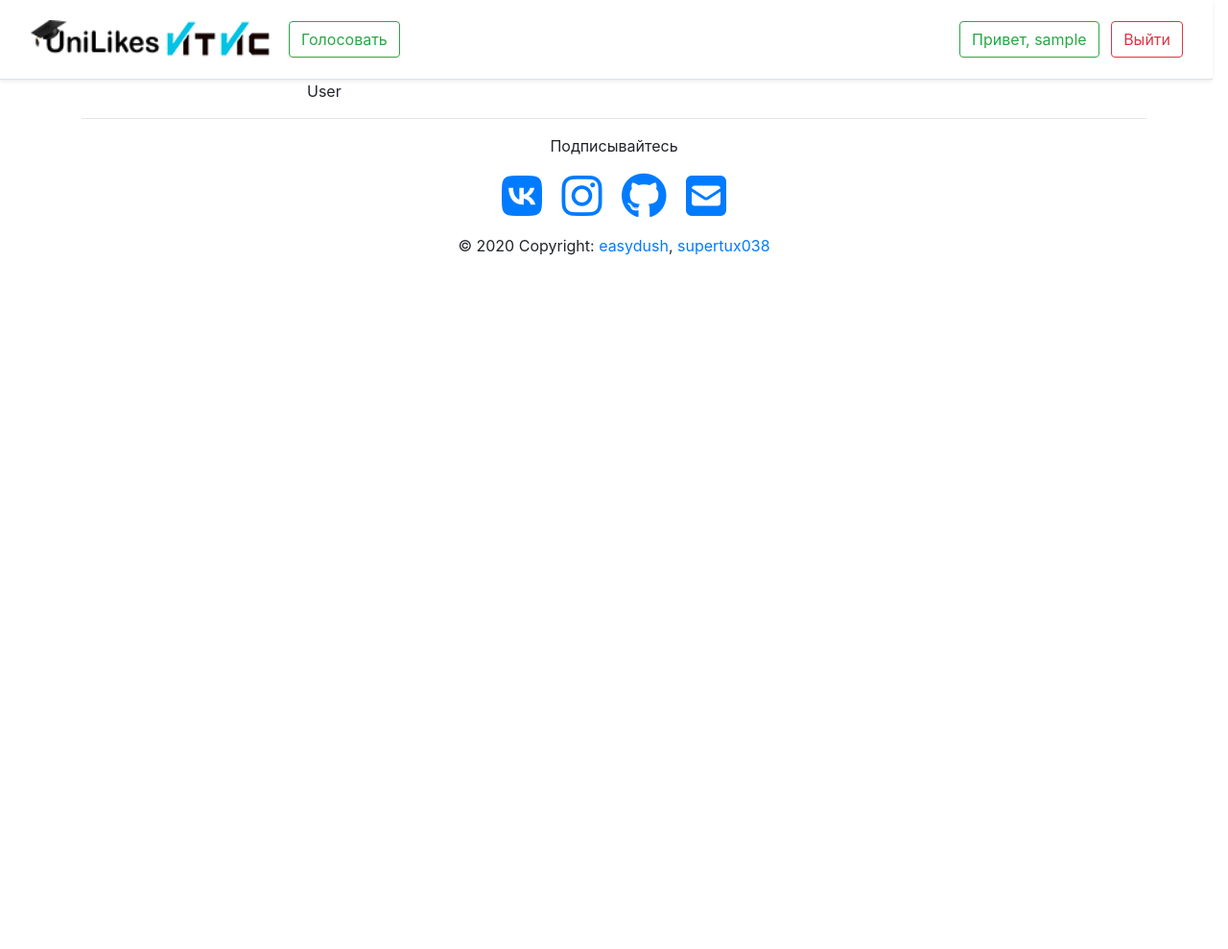
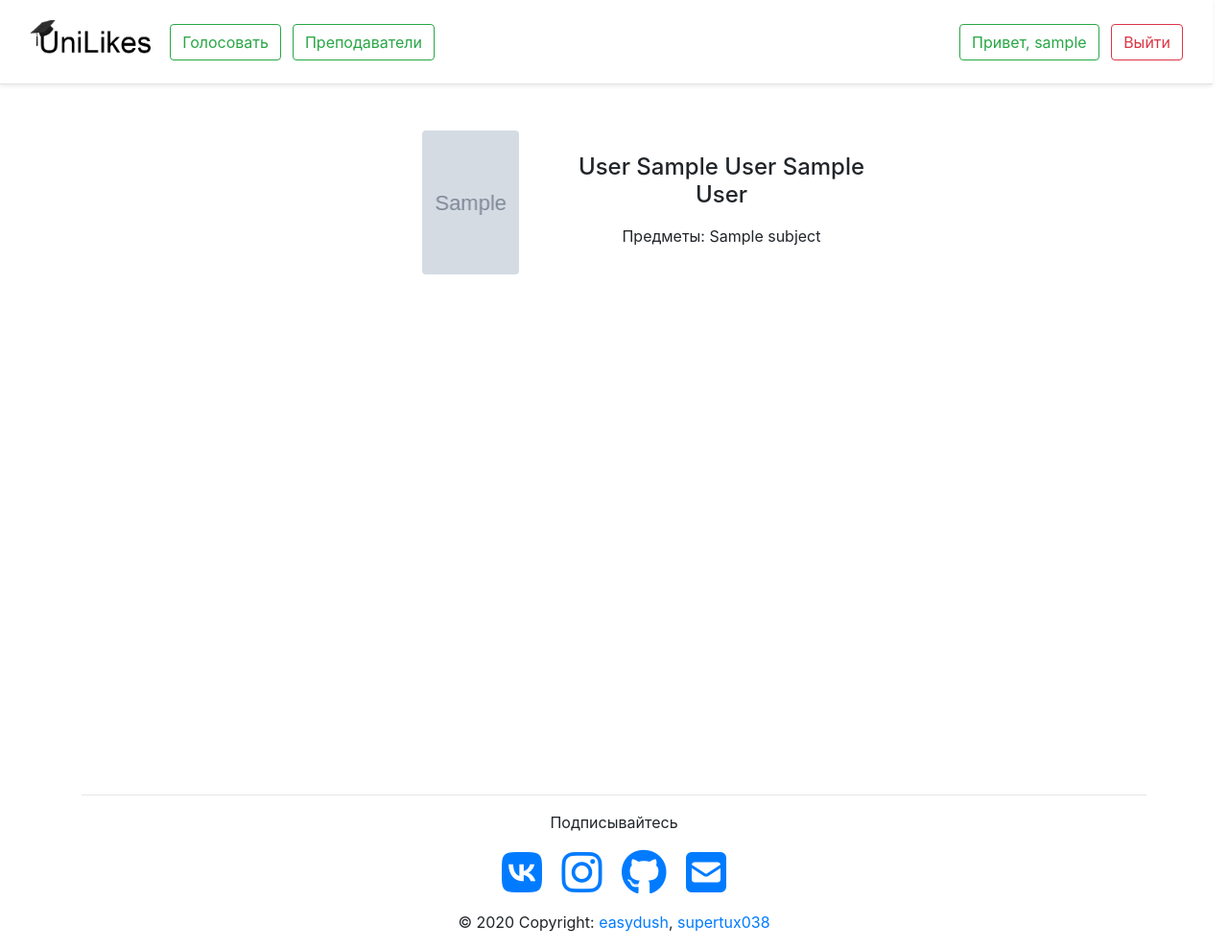
Before and after one commit to easydush/UniLikes, a Django app: page /teachers/ in a window 1280 px wide. Shown: the whole page at 96% size. Before the commit the page ends 266 px from the top, so only its background shows below. Run offline with Django 3.2, Linux system fonts and the light colour scheme; a user stored in the database is signed in; tables that the repository leaves empty hold one stand-in row (values such as "Sample post"); grey boxes marked "Sample" are stand-in pictures; some libraries are stand-ins or nearby versions.

Commit message:
Added teachers list page

```diff
--- a/templates/footer.html
+++ b/templates/footer.html
@@ -13,7 +13,7 @@
         </div>
     </div>
     <div class="footer-copyright text-center py-3">© 2020 Copyright:
-        <a href="https://mdbootstrap.com/"> easydush</a>, <a href="https://mdbootstrap.com/">supertux038</a>
+        <a target="_blank" href="https://github.com/easydush"> easydush</a>, <a target="_blank" href="https://github.com/supertux038">supertux038</a>
     </div>
 
 </footer>
--- a/templates/index.html
+++ b/templates/index.html
@@ -47,7 +47,7 @@
             </div>
         {% else %}
             <div class="my-5">
-                <h2>Students have not selected the best teachers yet</h2>
+                <h2>Студенты все еще не выбрали лучших преподавателей в этом семестре</h2>
             </div>
         {% endif %}
     </main>
--- a/templates/navbar.html
+++ b/templates/navbar.html
@@ -5,12 +5,14 @@
 
             <a class="navbar-brand" href={% url 'votingapp:index' %}>
 
-                    <img src="{% static 'votingapp/images/unilikes.png' %}" width="250" height="40"
+                <img src="{% static 'votingapp/images/unilikes2.png' %}" height="45"
                      class="d-inline-block d-sm-none d-md-inline align-top" alt="ITIS_logo">
             </a>
             {% if user.is_authenticated %}
-                    <a class="btn btn-outline-success m-1 mr-auto"
+                <a class="btn btn-outline-success m-1"
                    href="{% url 'votingapp:voting' %}">Голосовать</a>
+                <a class="btn btn-outline-success m-1 ml-2 mr-auto"
+                   href="{% url 'votingapp:teachers' %}">Преподаватели</a>
                 <div>
                     <a class="btn btn-outline-success m-1 mr-sm-2"
                        href="{% url 'votingapp:profile' %}">Привет, {{ user.get_username }}</a>
--- a/templates/voting/profile.html
+++ b/templates/voting/profile.html
@@ -1,7 +1,7 @@
 {% extends 'base.html' %}
 
 {% block title %}
-    {{ user.get_username }}
+    UniLikes | {{ user.get_username }}
 {% endblock %}
 {% load static %}
 
--- a/templates/voting/teachers_list.html
+++ b/templates/voting/teachers_list.html
@@ -1,41 +1,36 @@
 {% extends 'base.html' %}
 {% block title %}
-    {{ user.get_username }}
-{% endblock %}
-{% block add_style %}
-    <style type="text/css">
-        pre {
-            background: #f4f4f4;
-            border: 1px solid #ddd;
-            border-left: 3px solid #2b6477;
-            page-break-inside: avoid;
-            margin-bottom: 1.6em;
-            max-width: 100%;
-            overflow: auto;
-            padding: 1em 1.5em;
-            display: block;
-            word-wrap: break-word;
-        }
-
-        .title_for_info {
-            color: #0f6674;
-        }
-
-
-    </style>
+    UniLikes | Преподаватели
 {% endblock %}
 {% load static %}
+{% block head %}
+    <link rel="stylesheet" href="{% static 'votingapp/css/index.css' %}">
+{% endblock %}
 {% block content %}
+    <main>
 
-    {% load crispy_forms_tags %}
+        {% load crispy_forms_tags %}
 
-    <div class="container " id="profile" style=" width: 50%">
-        {% for teacher in teachers %}
-            <div class="row">
-{#                {% include 'voting/teacher.html' %}#}
-            {{ teacher.surname }}
-
-            </div>
-        {% endfor %}
-    </div>
+        <div class="container mt-4" id="profile">
+            {% for teacher_set in teachers %}
+                <div class="author">
+                    <div class="row mt-2">
+                        <div class="col-3"></div>
+                        <div class="col-2 p-4">
+                            <div class="avatar rounded"
+                                style="background-image: url({{ teacher_set.teacher.photo_url }})">
+                            </div>
+                        </div>
+                        <div class="author-name text-center col-5">
+                            <h4 class="mt-5">{{ teacher_set.teacher.full_name }}</h4>
+                            <p class="mt-3">Предметы:
+                            {% for subject in teacher_set.subjects %}
+                                {{ subject.title }}{% if not forloop.last %},{% endif %}
+                            {% endfor %}</p>
+                        </div>
+                    </div>
+                </div>
+            {% endfor %}
+        </div>
+    </main>
 {% endblock %}
--- a/votingapp/static/votingapp/css/index.css
+++ b/votingapp/static/votingapp/css/index.css
@@ -54,3 +54,13 @@ pre {
 .title_for_info {
     color: #0f6674;
 }
+
+.avatar {
+    display: block;
+    max-height: 150px;
+    width: auto;
+    height: 150px;
+    background-size: cover;
+    background-position: center center;
+    background-repeat: no-repeat;
+}
--- a/votingapp/views.py
+++ b/votingapp/views.py
@@ -105,6 +105,8 @@ class TeachersList(View):
     # all teachers' page
     def get(self, request):
         teachers = Teacher.objects.order_by('surname').all()
+        teachers = [{'teacher': x, 'subjects': set(Subject.objects.filter(teachersubjectcourse__teacher=x))}
+                    for x in teachers]
         return render(request, 'voting/teachers_list.html', {'teachers': teachers})
 
 
```
Also changed, not shown: templates/voting/voteTest.html (+12 -4 lines), votingapp/static/votingapp/css/voting.css (+11 -0 lines), votingapp/static/votingapp/images/unilikes2.png (added). Lines whose indentation alone changed are shown as unchanged.
